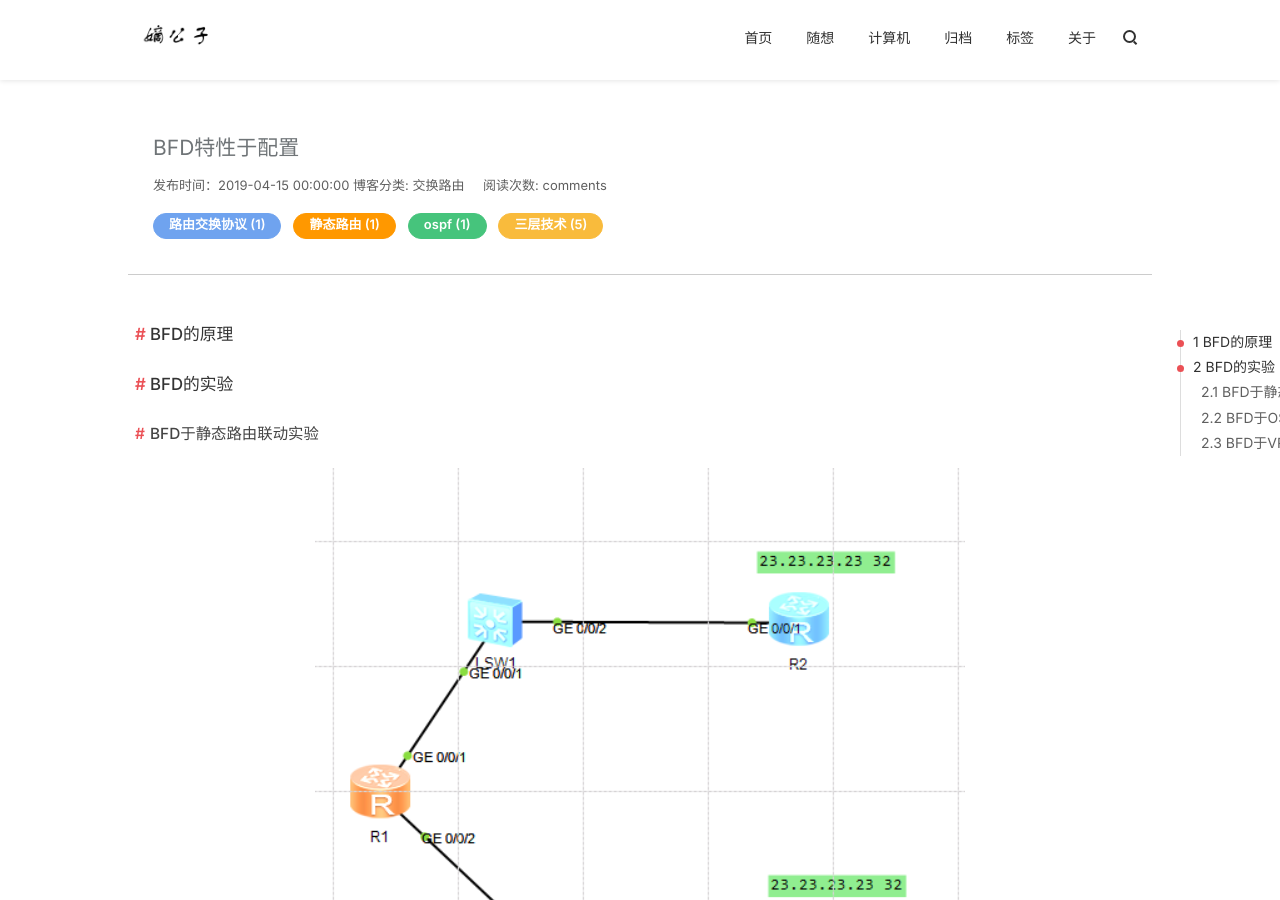
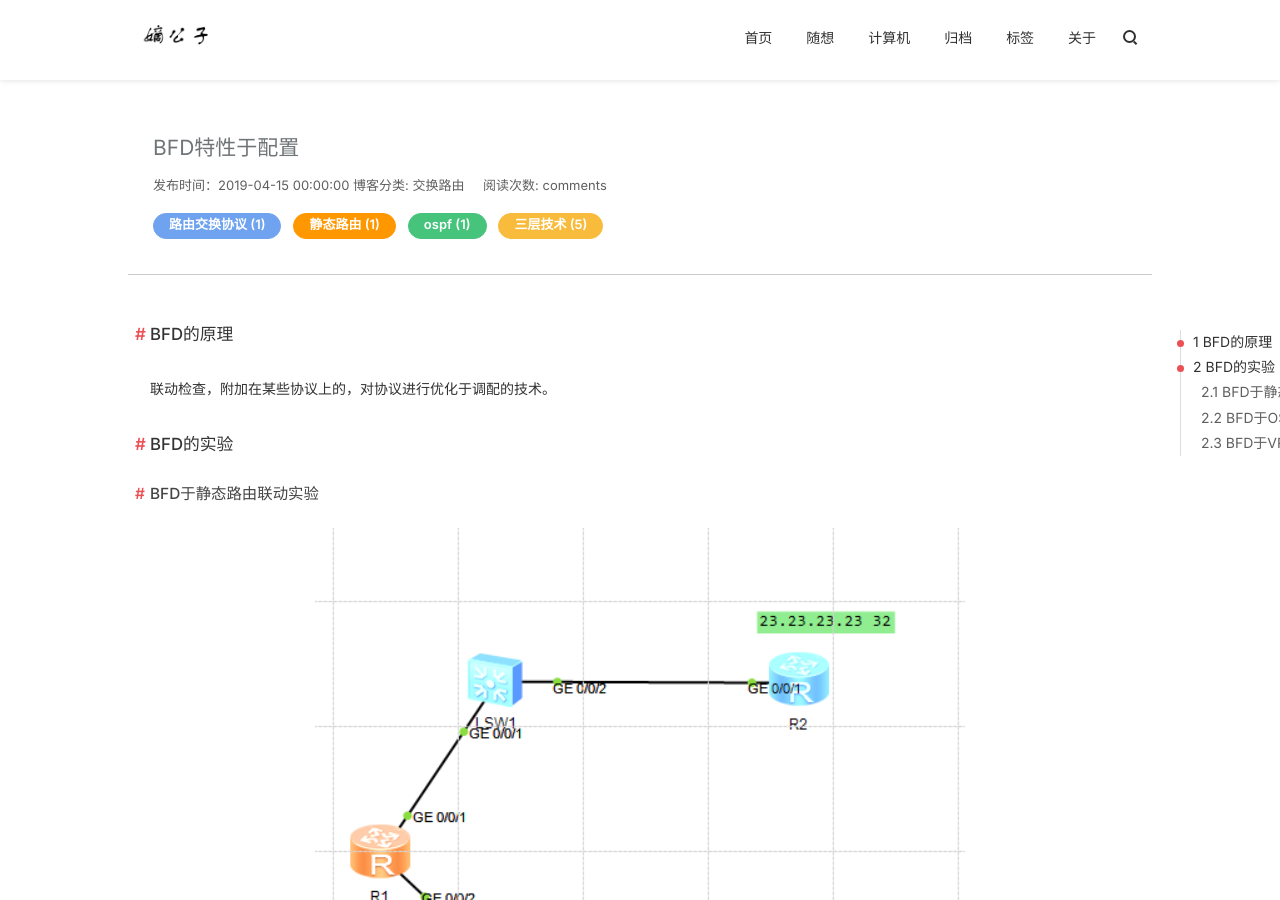
Before and after one commit to diqiu11/digongzi.github.io, a Jekyll site: the page built from _posts/交换路由/2019-04-11-BFD.md, in a window 1280 px wide and 900 px high. Built offline with Jekyll 4.4.1, drawn with Linux system fonts in a browser that asks for light colours; nearby versions of some CDN libraries; comment, search, counter and statistics services are not loaded.

Commit message:
Update 2019-04-11-BFD.md

```diff
--- a/_posts/交换路由/2019-04-11-BFD.md
+++ b/_posts/交换路由/2019-04-11-BFD.md
@@ -16,7 +16,7 @@ tags:
 
 
 ### BFD的原理
-
+联动检查，附加在某些协议上的，对协议进行优化于调配的技术。
 
 ### BFD的实验
 
```
